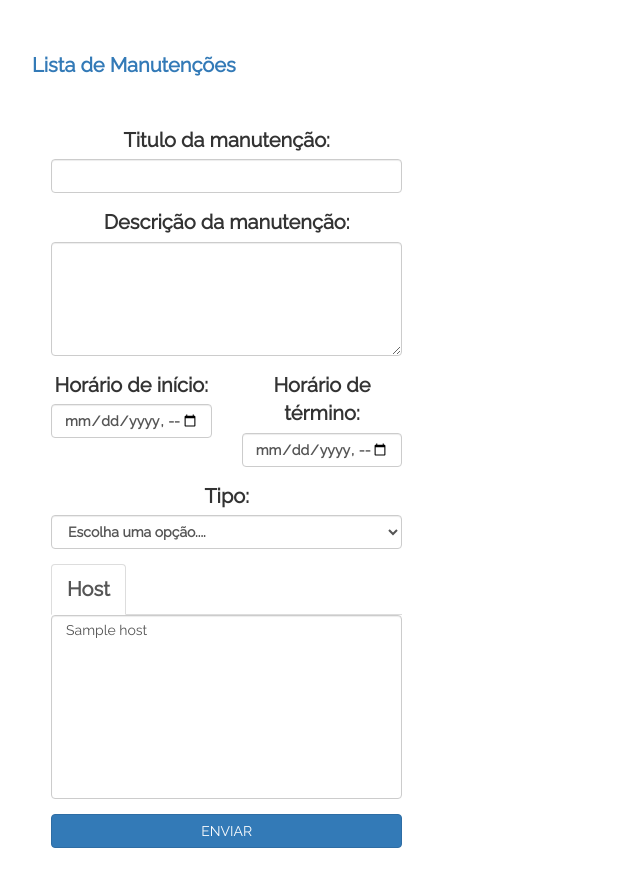
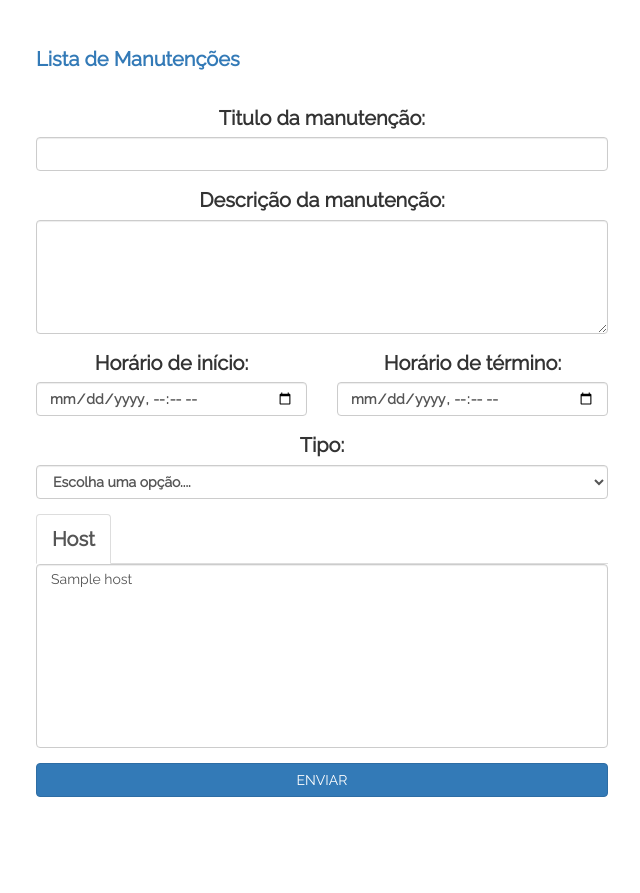
Before and after one commit to diegodrf/host-maintenance, a Flask app: template templates/maintenance.html in a window 1280 px wide. Shown: the part 80-973 px from the top of the page, without its empty margins (286-926 px from the left). After the commit the page ends 877 px from the top, so only its background shows below. Run offline with Flask 2, Linux system fonts and the light colour scheme; the template is opened without the code that fills it: most values are stand-ins (such as "Sample title", 1, 10 or a date in 2020); some libraries are stand-ins or nearby versions; some web fonts are replaced.

Commit message:
Fixando algumas posições no Layout e criando novas classes CSS.

```diff
--- a/static/css/styles.css
+++ b/static/css/styles.css
@@ -24,6 +24,14 @@
     font-size:20px;
 }
 
+
+.formmlista2{
+    padding-top: 75px;
+    font-family: 'Raleway', sans-serif;
+    font-weight: bold;
+    font-size:20px;
+}
+
 .botaogrande{
     width: 100%;
 }
@@ -45,8 +53,11 @@
     font-weight: bold;
 }
 
-.espacamento{
+.espacamento {
     padding-bottom: 20px;
 }
 
-hr { background-color: red; height: 1px; border: 0; }
+hr {
+background-color: red;
+height: 1px;
+border: 0; }
--- a/templates/login.html
+++ b/templates/login.html
@@ -12,7 +12,7 @@
                         </div>
                         <div class="col-md-12 form-group">
                             <label for="pswrd">Senha:</label>
-                            <input type="password" id="pswrd" name="password" class="form-control" placeholder="Senha">
+                            <input type="password" id="pswrd" name="password" class="form-control" placeholder="Senha" required>
                         </div>
                         <div class="col-md-12">
                             <button type="submit" class="btn btn-primary text-center botaogrande">ENTRAR</button>
--- a/templates/maintenance.html
+++ b/templates/maintenance.html
@@ -3,11 +3,10 @@
  <div class="row formmanutencao">
      <div class="col-md-8 form-group">
                             <div class="row">
-                            <nav class="navbar navbar-light" style="background-color:white">
-                                <a class="espacamento text-left" href="{{ url_for('maintenance_list') }}">Lista de Manutenções</a>
-                            </nav>
+                                <div class="col-md-12 text-right">
+                                   <p class="espacamento text-left"><a href="{{ url_for('maintenance_list') }}">Lista de Manutenções</a></p>
                         </div>
-            <div class="col-md-8 form-group">
+            <div class="col-md-12 form-group">
                 <form method="POST" action="{{ url_for('maintenanceToZabbix') }}">
                     <div class="row">
                         <div class="col-md-12 form-group">
@@ -45,7 +44,7 @@
                             <li class="active"><a data-toggle="tab" href="#elementos">Host</a></li>
                         </ul>
                         <div class="tab-content">
-                            <div id="elementos" class="tab-pane fade in active">
+                            <div id="elementoss" class="tab-pane fade in active">
                                     <select multiple class="form-control" id="elementos" name="host_list" size='10'>
                                             {% for host in hosts %}
                                                 <option value="{{ host.hostid }}">{{ host.name }}</option>
--- a/templates/maintenance_list.html
+++ b/templates/maintenance_list.html
@@ -1,8 +1,9 @@
 {% extends "base.html" %}
 {% block content %}
     {% for maintenance in maintenances %}
-   <div class="col-md-12">
-                <p>ID: {{ maintenance.maintenanceid }}</p>
+<div class="row formmlista2">
+   <div class="col-md-12 ">
+                <p>ID:</span> {{ maintenance.maintenanceid }}</p>
                 <p>Título: {{ maintenance.name }}</p>
                 <p>Descrição: {{ maintenance.description }}</p>
                 <p>Início: {{ maintenance.active_since }}</p>
@@ -12,6 +13,7 @@
                 <p>{% endfor %}</p>
                 <hr>
             </div>
+    </div>
 
     {% endfor %}
 
```
